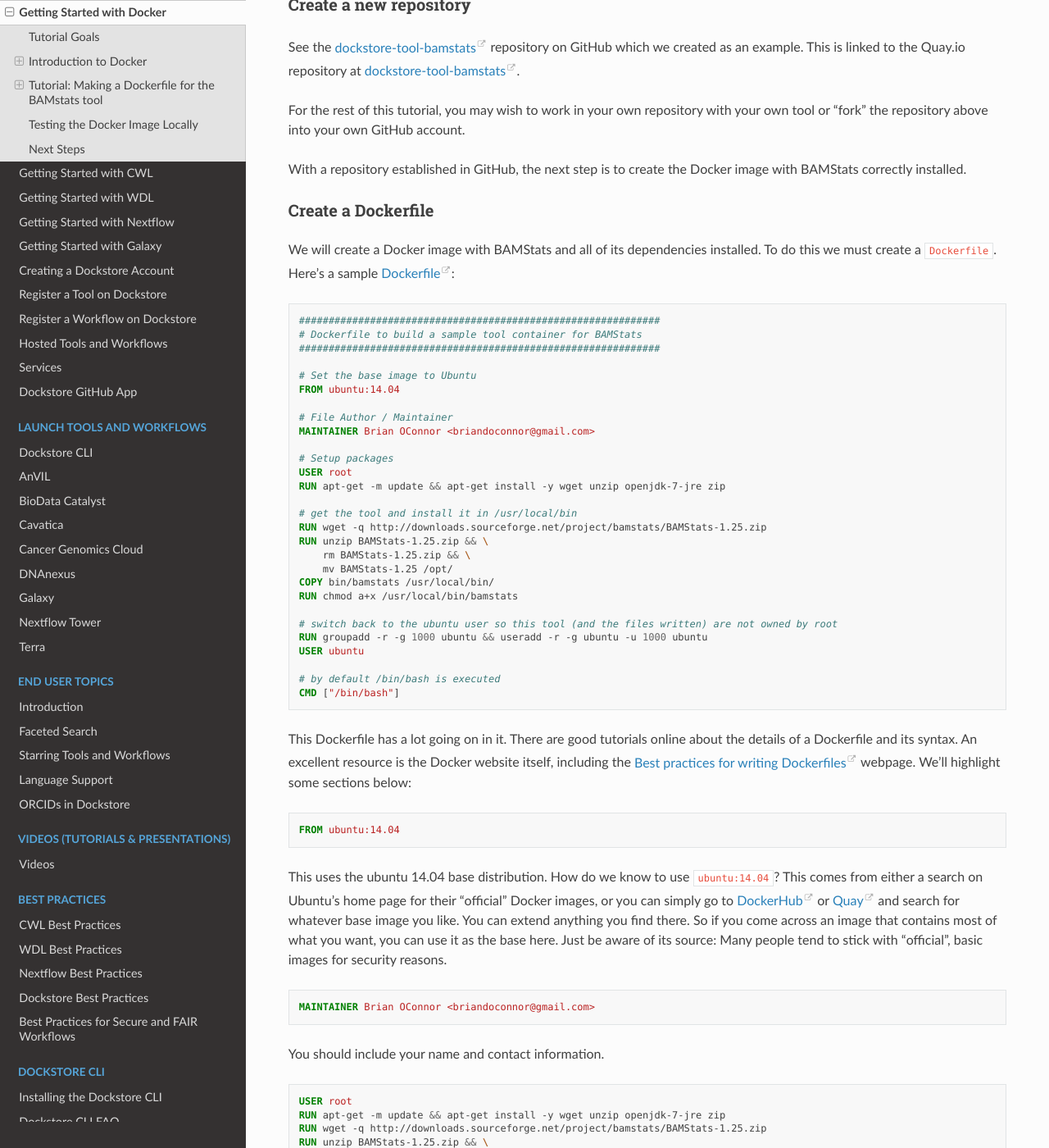
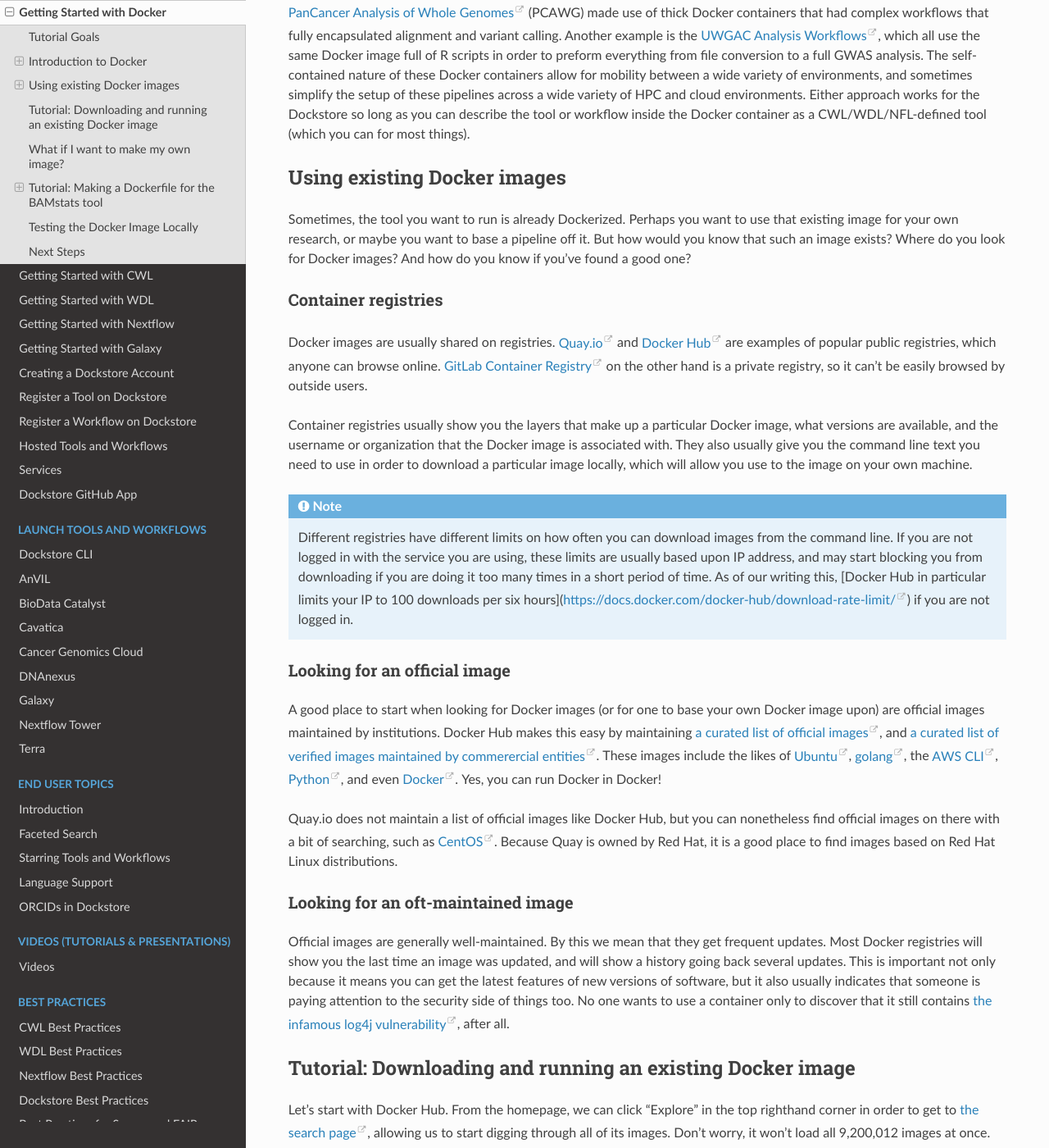
Before and after one commit to dockstore/dockstore-documentation, a Sphinx documentation site: the page built from docs/getting-started/getting-started-with-docker.rst, in a window 1280 px wide and 1400 px high, scrolled down 1887 px. Shown: the whole window at 82% size. Built offline with Sphinx 7.4.7 and the Read the Docs theme 2.0.0, drawn with Linux system fonts in a browser that asks for light colours; some of the changed text lies outside the part shown.

Commit message:
Update getting-started-with-docker.rst

```diff
--- a/docs/getting-started/getting-started-with-docker.rst
+++ b/docs/getting-started/getting-started-with-docker.rst
@@ -8,6 +8,8 @@
 This tutorial assumes you have basic knowledge of a Unix-like file system, such as what a working directory is, and how to move between directories on the command line.
 
 -  Learn about Docker
+-  Learn how to find existing Docker images
+-  Download an existing Docker image from Docker Hub, and
 -  Create a Dockerfile
 -  Use the Dockerfile you created to make a Docker image for a real bioinformatics tool
 -  Create a tag locally
@@ -22,21 +24,57 @@
 
 Docker is a well-known type of containerization software. It provides a fast environment for both users and developers. A developer can package software and its dependencies into an Docker image, and then share that Docker image with users. Users who download your Docker image and run it with the Docker program will be able to run the software you packaged without having to handle the installation of your program's prerequisites or anything else; it's ready to go as-is.
 
-Docker images are usually shared on registries such as Quay.io, Docker Hub, and GitLab. When a user downloads an image and runs it locally, the Docker Engine spins up an instance of the Docker image. This instance is called a Docker container. You can think of an image as a template, and a container as something made from that template.
+When a runs a Docker image locally, the Docker Engine spins up an instance of the Docker image. This instance is called a Docker container. You can think of an image as a template, and a container as something made from that template. Note that the filesystem of a Docker container is sequestered from the rest of your computer, so you will either want the container to already have any extra files you might need, or get those files into the Docker container by "mounting" them. We will not be covering how to mount files in this tutorial, as workflow languages handle this for us automatically, as will be shown in :doc:`Getting Started with Nextflow <getting-started-with-nextflow>`, :doc:`Getting Started with CWL <getting-started-with-cwl>`, and :doc:`Getting Started with WDL <getting-started-with-wdl>`. However, when we talk about how to create a Dockerfile, you will learn how to create a Docker image that already has the files you need -- whether it's a simple 3 line Python script saved as a text file, or a complicated compiled program with lots of prerequisites.
+
+Docker is a robust piece of software with dozens of features. We won't be going over everything in this tutorial, but we will give you the overview needed to use Docker in the context of tools and workflows.
 
 What do I need to run Docker?
 ~~~~~~~~~~~~~~~~~~~~~~~~~~~~~
-Docker generally recommends that people `install it via Docker Desktop <https://docs.docker.com/desktop/#download-and-install>`__. Docker Desktop includes the command line Docker Engine program that we will be using in this tutorial, plus a GUI to make adjustment of certain settings a little easier. You could instead `install the Docker Engine from binaries <https://docs.docker.com/engine/install/binaries/>`__, but this is generally not recommended as it is a little harder to install than Docker Desktop and does not automatically receive updates. In either case, to install a modern version of Docker, you will need a 64 bit system. Generally speaking you will also need root permissions on whatever system you are running on.
+Docker generally recommends that people `install it via Docker Desktop <https://docs.docker.com/desktop/#download-and-install>`__. Docker Desktop includes the command line Docker Engine program that we will be using in this tutorial, plus a GUI to make adjustment of certain settings a little easier, and a quick tutorial for new users (which we recommend you try out!). You could instead `install the Docker Engine from binaries <https://docs.docker.com/engine/install/binaries/>`__, but this is generally not recommended as it is a little harder to install than Docker Desktop and does not automatically receive updates. In either case, to install a modern version of Docker, you will need a 64 bit system. Generally speaking you will also need root permissions on whatever system you are running on.
 
 Users of HPC (High Performance Compute) systems may not be able to run Docker Engine directly, depending on your sysadmin's policies and the details of your HPC's scheduling system. We can't go over all of possible HPC setups here, but we recommend checking out `Singularity <https://sylabs.io/guides/2.6/user-guide/singularity_and_docker.html>`__ and `Shifter <https://github.com/NERSC/shifter>`__, both of which are designed for running Docker images without using the Docker Engine program. If your HPC does not support Docker Engine, there is a strong chance it is already set up with an alternative.
 
-For the sake of simplicity, this tutorial will assume you are running Docker Engine on a non-HPC Unix-like system.
+For the sake of simplicity, this tutorial will assume you are running Docker on a non-HPC Unix or Unix-like system.
 
 Thick vs thin Docker images
 ~~~~~~~~~~~~~~~~~~~~~~~~~~~
 Docker images are sometimes described in terms of thick versus thin/slim, describing how much stuff is inside them. These are relative terms, not a precise definition, but they can be useful shorthands for two different schools of thought around Docker: Including a single tool, or multiple tools.
 
 Over time, we at Dockstore have found that slim Docker images, those with single tools installed in them, are more helpful for extending and building new workflows with. That being said, thick Docker containers, which include multiple tools and even full workflows with frameworks like `SeqWare <https://seqware.github.io/>`__ or `Galaxy <https://galaxyproject.org/>`__, can have their place as well. Projects like the ICGC `PanCancer Analysis of Whole Genomes <https://dcc.icgc.org/pcawg>`__ (PCAWG) made use of thick Docker containers that had complex workflows that fully encapsulated alignment and variant calling. Another example is the `UWGAC Analysis Workflows <https://dockstore.org/organizations/bdcatalyst/collections/UWGACAncestryRelatedness>`__, which all use the same Docker image full of R scripts in order to preform everything from file conversion to a full GWAS analysis. The self-contained nature of these Docker containers allow for mobility between a wide variety of environments, and sometimes simplify the setup of these pipelines across a wide variety of HPC and cloud environments. Either approach works for the Dockstore so long as you can describe the tool or workflow inside the Docker container as a CWL/WDL/NFL-defined tool (which you can for most things).
+
+Using existing Docker images
+----------------------------
+Sometimes, the tool you want to run is already Dockerized. Perhaps you want to use that existing image for your own research, or maybe you want to base a pipeline off it. But how would you know that such an image exists? Where do you look for Docker images? And how do you know if you've found a good one?
+
+Container registries
+~~~~~~~~~~~~~~~~~~~~
+Docker images are usually shared on registries. `Quay.io <https://quay.io/>`__ and `Docker Hub <https://hub.docker.com/>`__ are examples of popular public registries, which anyone can browse online. `GitLab Container Registry <https://about.gitlab.com/blog/2016/05/23/gitlab-container-registry/>`__ on the other hand is a private registry, so it can't be easily browsed by outside users.
+
+Container registries usually show you the layers that make up a particular Docker image, what versions are available, and the username or organization that the Docker image is associated with. They also usually give you the command line text you need to use in order to download a particular image locally, which will allow you use to the image on your own machine.
+
+.. note:: Different registries have different limits on how often you can download images from the command line. If you are not logged in with the service you are using, these limits are usually based upon IP address, and may start blocking you from downloading if you are doing it too many times in a short period of time. As of our writing this, [Docker Hub in particular limits your IP to 100 downloads per six hours](https://docs.docker.com/docker-hub/download-rate-limit/) if you are not logged in.
+
+Looking for an official image
+~~~~~~~~~~~~~~~~~~~~~~~~~~~~~
+A good place to start when looking for Docker images (or for one to base your own Docker image upon) are official images maintained by institutions. Docker Hub makes this easy by maintaining `a curated list of official images <https://hub.docker.com/search?image_filter=official&q=>`__, and `a curated list of verified images maintained by commerercial entities <https://hub.docker.com/search?q=&image_filter=store>`__. These images include the likes of `Ubuntu <https://hub.docker.com/_/ubuntu>`__, `golang <https://hub.docker.com/_/golang>`__, the `AWS CLI <https://hub.docker.com/r/amazon/aws-cli>`__, `Python <https://hub.docker.com/_/python>`__, and even `Docker <https://hub.docker.com/_/docker>`__. Yes, you can run Docker in Docker!
+
+Quay.io does not maintain a list of official images like Docker Hub, but you can nonetheless find official images on there with a bit of searching, such as `CentOS <https://quay.io/repository/centos/centos?tab=info>`__. Because Quay is owned by Red Hat, it is a good place to find images based on Red Hat Linux distributions.
+
+Looking for an oft-maintained image
+~~~~~~~~~~~~~~~~~~~~~~~~~~~~~~~~~~~
+Official images are generally well-maintained. By this we mean that they get frequent updates. Most Docker registries will show you the last time an image was updated, and will show a history going back several updates. This is important not only because it means you can get the latest features of new versions of software, but it also usually indicates that someone is paying attention to the security side of things too. No one wants to use a container only to discover that it still contains `the infamous log4j vulnerability <https://cve.mitre.org/cgi-bin/cvename.cgi?name=CVE-2021-45046>`__, after all.
+
+Tutorial: Downloading and running an existing Docker image
+----------------------------------------------------------
+Let's start with Docker Hub. From the homepage, we can click "Explore" in the top righthand corner in order to get to `the search page <https://hub.docker.com/search?q=>`__, allowing us to start digging through all of its images. Don't worry, it won't load all 9,200,012 images at once.
+
+First, let's click the "Docker Official Image" option on the left, then search "Python" using the search bar at the top. Fittingly, our top result is the official Python image.
+
+
+
+What if I want to make my own image?
+------------------------------------
+Perhaps, instead of using someone else's software, you want to containerize your own. Or, maybe you need to work with the same files every time in a certain Docker container, and you do not wish to keep mounting the same files into your container every time you launch it. Let's walk through how to generate your very own Docker image using a Dockerfile.
 
 Tutorial: Making a Dockerfile for the BAMstats tool
 ---------------------------------------------------
@@ -280,7 +318,7 @@
    Sample report
 
 Rather than interactively working with the image, you could also run
-your Docker image from the command-line.
+your Docker image from the command line.
 
 ::
 
@@ -290,7 +328,7 @@
 Next Steps
 ----------
 
-**You could stop here!** However, we currently lack a standardized way to describe how to run this tool. That's what descriptor languages and Dockstore provide. We think it's valuable, and there's an increasing number of tools and workflows designed to work with various descriptor languages. To that end, we have continued this tutorial to describe how the command-line programs and input files can be parameterized and constructed via a descriptor language.
+**You could stop here!** However, we currently lack a standardized way to describe how to run this tool. That's what descriptor languages and Dockstore provide. We think it's valuable, and there's an increasing number of tools and workflows designed to work with various descriptor languages. To that end, we have continued this tutorial to describe how the command line programs and input files can be parameterized and constructed via a descriptor language.
 
 There are several descriptor languages available on Dockstore. Follow the
 links to get an introduction.
```
